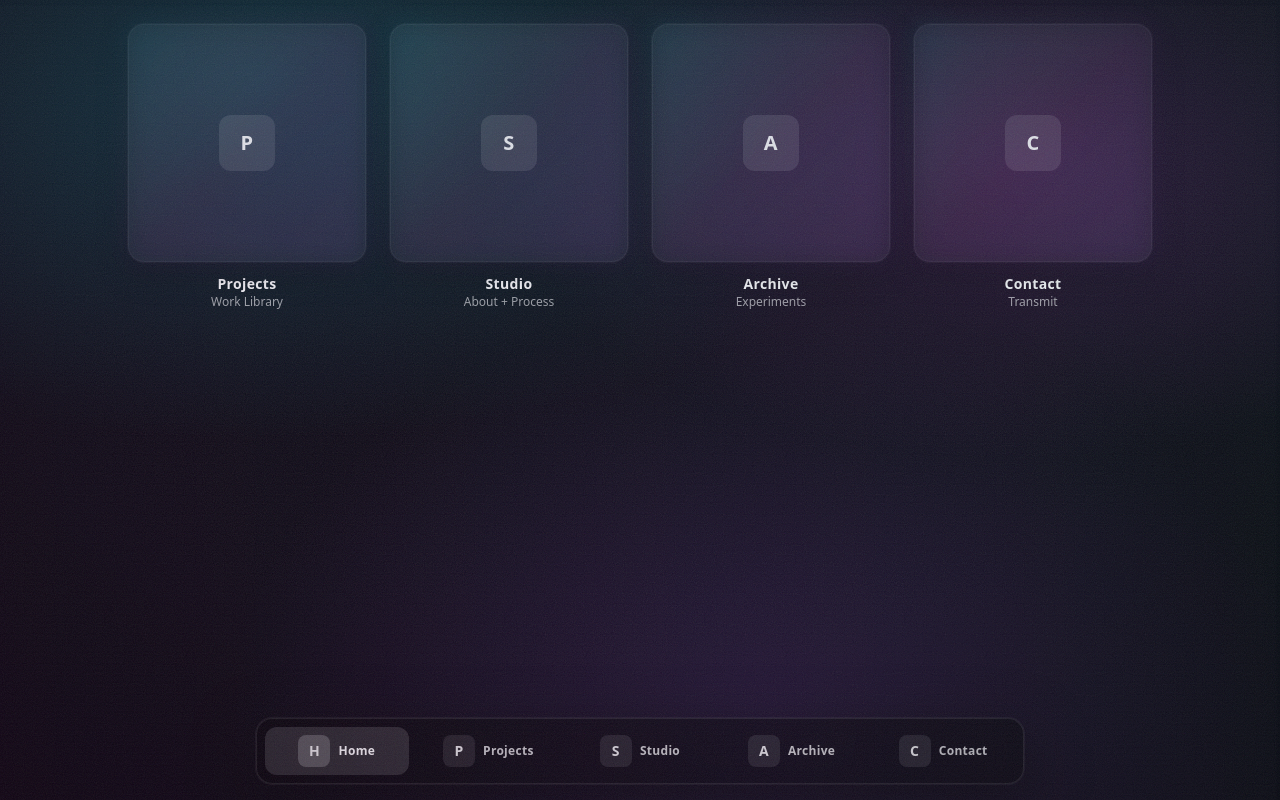
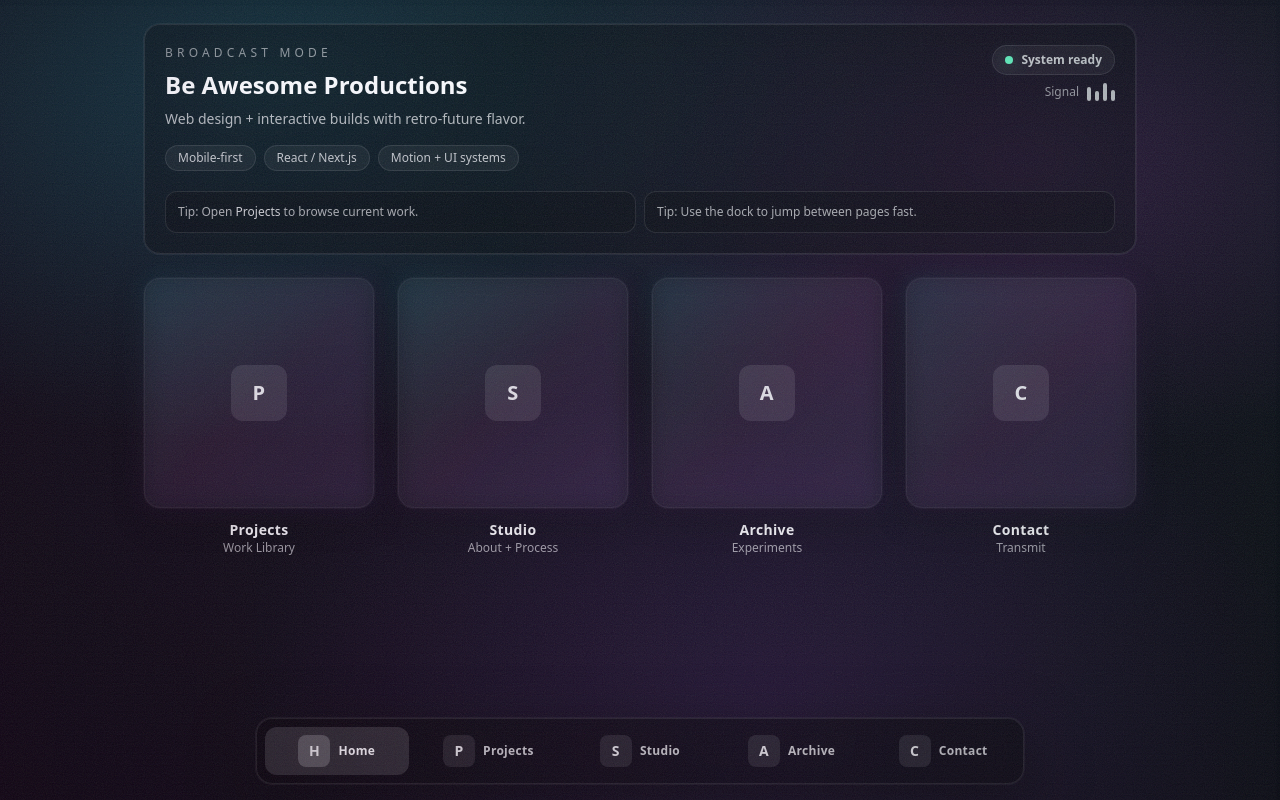
Before and after one commit to TyGosley/broadcast-mode, a Next.js app: page / in a window 1280 px wide. Built offline with nearby package versions, Linux system fonts and the light colour scheme.

Commit message:
feat: add home identity header

```diff
--- a/app/page.tsx
+++ b/app/page.tsx
@@ -1,11 +1,13 @@
 import { BootGate } from "../components/BootGate";
+import { HomeHeader } from "../components/HomeHeader";
 import { LauncherGrid } from "../components/LauncherGrid";
 
 export default function HomePage() {
   return (
     <BootGate brand="Be Awesome Productions">
-      <main className="min-h-[calc(100dvh-88px)] px-4 pt-6 pb-24">
-        <div className="mx-auto w-full max-w-5xl">
+      <main className="min-h-[calc(100dvh-88px)] pb-24">
+        <HomeHeader />
+        <div className="mx-auto w-full max-w-5xl px-4 pt-6">
           <LauncherGrid />
         </div>
       </main>
--- /dev/null
+++ b/components/HomeHeader.tsx
@@ -0,0 +1,117 @@
+"use client";
+
+import { useEffect, useMemo, useState } from "react";
+
+function usePrefersReducedMotion() {
+  const [reduced, setReduced] = useState(false);
+
+  useEffect(() => {
+    const mq = window.matchMedia("(prefers-reduced-motion: reduce)");
+    const update = () => setReduced(mq.matches);
+    update();
+
+    mq.addEventListener?.("change", update);
+    return () => mq.removeEventListener?.("change", update);
+  }, []);
+
+  return reduced;
+}
+
+function SignalBars({ active }: { active: boolean }) {
+  // Random-ish but stable enough per mount: we keep it subtle
+  const [levels, setLevels] = useState([0.35, 0.55, 0.75, 0.5]);
+
+  useEffect(() => {
+    if (!active) return;
+
+    const tick = () => {
+      setLevels([
+        0.25 + Math.random() * 0.65,
+        0.25 + Math.random() * 0.65,
+        0.25 + Math.random() * 0.65,
+        0.25 + Math.random() * 0.65,
+      ]);
+    };
+
+    const id = window.setInterval(tick, 900);
+    return () => window.clearInterval(id);
+  }, [active]);
+
+  return (
+    <div className="flex items-end gap-1" aria-hidden="true">
+      {levels.map((h, i) => (
+        <span
+          key={i}
+          className="w-1 rounded-sm bg-white/70"
+          style={{ height: `${Math.round(h * 14) + 6}px` }}
+        />
+      ))}
+    </div>
+  );
+}
+
+export function HomeHeader() {
+  const reducedMotion = usePrefersReducedMotion();
+
+  const tagline = useMemo(
+    () => "Web design + interactive builds with retro-future flavor.",
+    []
+  );
+
+  return (
+    <header className="mx-auto w-full max-w-5xl px-4 pt-6">
+      <div className="rounded-2xl border border-white/10 bg-black/35 p-5 backdrop-blur shadow-[0_0_0_1px_rgba(255,255,255,0.06)]">
+        <div className="flex items-start justify-between gap-4">
+          <div className="min-w-0">
+            <div className="text-xs tracking-[0.35em] text-white/55">
+              BROADCAST MODE
+            </div>
+
+            <h1 className="mt-2 text-xl font-semibold text-white sm:text-2xl">
+              Be Awesome Productions
+            </h1>
+
+            <p className="mt-2 max-w-prose text-sm text-white/70">
+              {tagline}
+            </p>
+
+            <div className="mt-4 flex flex-wrap gap-2">
+              <span className="rounded-full border border-white/10 bg-white/5 px-3 py-1 text-xs text-white/75">
+                Mobile-first
+              </span>
+              <span className="rounded-full border border-white/10 bg-white/5 px-3 py-1 text-xs text-white/75">
+                React / Next.js
+              </span>
+              <span className="rounded-full border border-white/10 bg-white/5 px-3 py-1 text-xs text-white/75">
+                Motion + UI systems
+              </span>
+            </div>
+          </div>
+
+          <div className="flex shrink-0 flex-col items-end gap-2">
+            <div className="flex items-center gap-2 rounded-full border border-white/10 bg-white/5 px-3 py-1.5">
+              <span className="h-2 w-2 rounded-full bg-emerald-300 shadow-[0_0_18px_rgba(110,231,183,0.55)]" />
+              <span className="text-xs font-semibold text-white/75">
+                System ready
+              </span>
+            </div>
+
+            <div className="flex items-center gap-2 text-xs text-white/55">
+              <span className="hidden sm:inline">Signal</span>
+              <SignalBars active={!reducedMotion} />
+            </div>
+          </div>
+        </div>
+
+        <div className="mt-5 grid gap-2 sm:grid-cols-2">
+          <div className="rounded-xl border border-white/10 bg-black/30 p-3 text-xs text-white/65">
+            Tip: Open <span className="text-white/80">Projects</span> to browse current work.
+          </div>
+          <div className="rounded-xl border border-white/10 bg-black/30 p-3 text-xs text-white/65">
+            Tip: Use the dock to jump between pages fast.
+          </div>
+        </div>
+      </div>
+    </header>
+  );
+}
```
